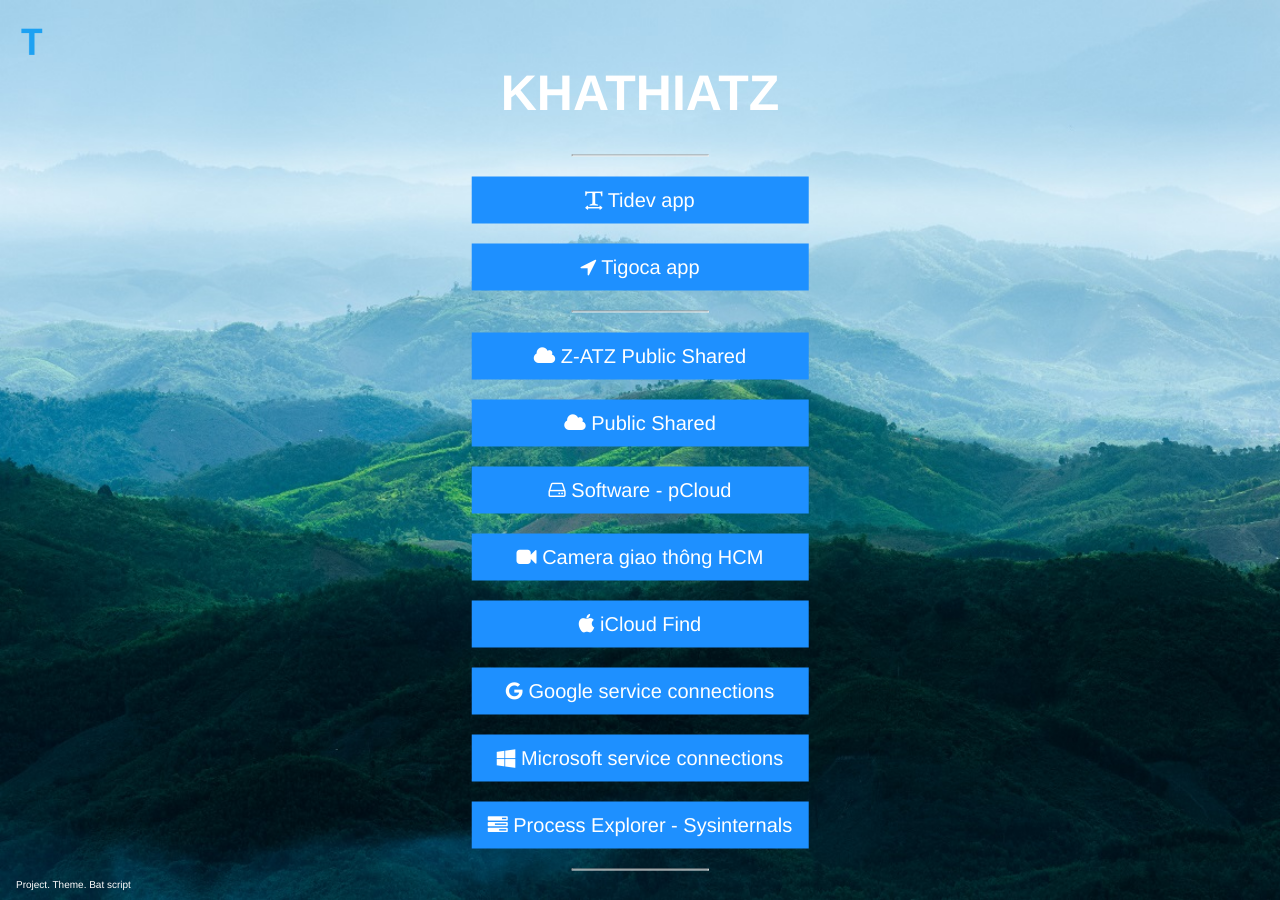
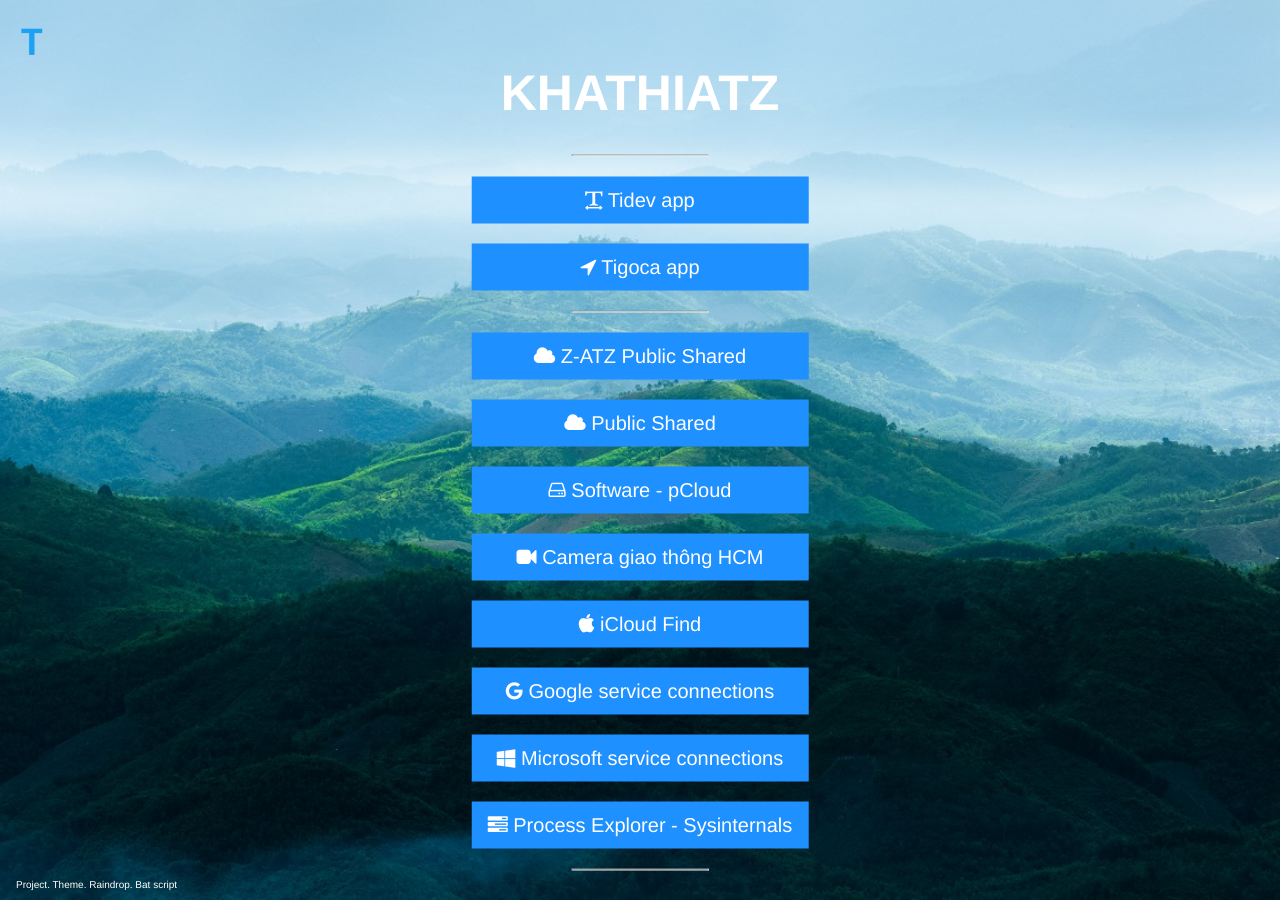
Before and after one commit to khathiatz/khathiatz.github.io, a Jekyll site: the page index.html, which Jekyll copies as it is, in a window 1280 px wide. Built offline with Jekyll 4.4.1, drawn with Linux system fonts in a browser that asks for light colours.

Commit message:
Update index.html

```diff
--- a/index.html
+++ b/index.html
@@ -123,7 +123,7 @@
 
   </div>
   <div class="bottomleft">
-    <p style="font-size:10px"><a href="https://github.com/khathiatz/khathiatz.github.io" target="_blank" rel="noopener noreferrer">Project</a>. <a href="https://www.w3schools.com/howto/howto_css_coming_soon.asp" target="_blank" rel="noopener noreferrer">Theme</a>. <a href="https://1drv.ms/u/s!Ar4pAPafzzHKg-1Bn27FIIRF_weRbQ?e=uWdZsD" target="_blank" rel="noopener noreferrer">Bat script</a></p>
+    <p style="font-size:10px"><a href="https://github.com/khathiatz/khathiatz.github.io" target="_blank" rel="noopener noreferrer">Project</a>. <a href="https://www.w3schools.com/howto/howto_css_coming_soon.asp" target="_blank" rel="noopener noreferrer">Theme</a>. <a href="https://raindrop.io/thinginc/shared-47132321" target="_blank" rel="noopener noreferrer">Raindrop</a>. <a href="https://1drv.ms/u/s!Ar4pAPafzzHKg-1Bn27FIIRF_weRbQ?e=uWdZsD" target="_blank" rel="noopener noreferrer">Bat script</a></p>
   </div>
 </div>
 
```
